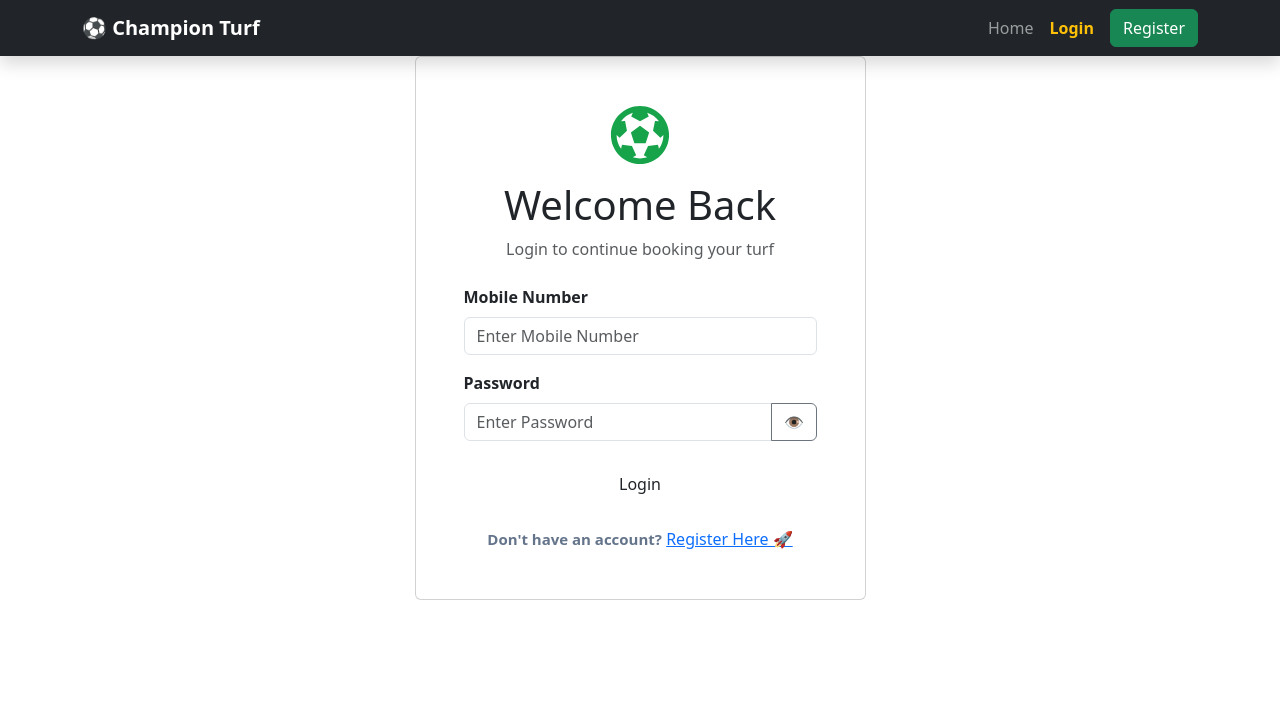
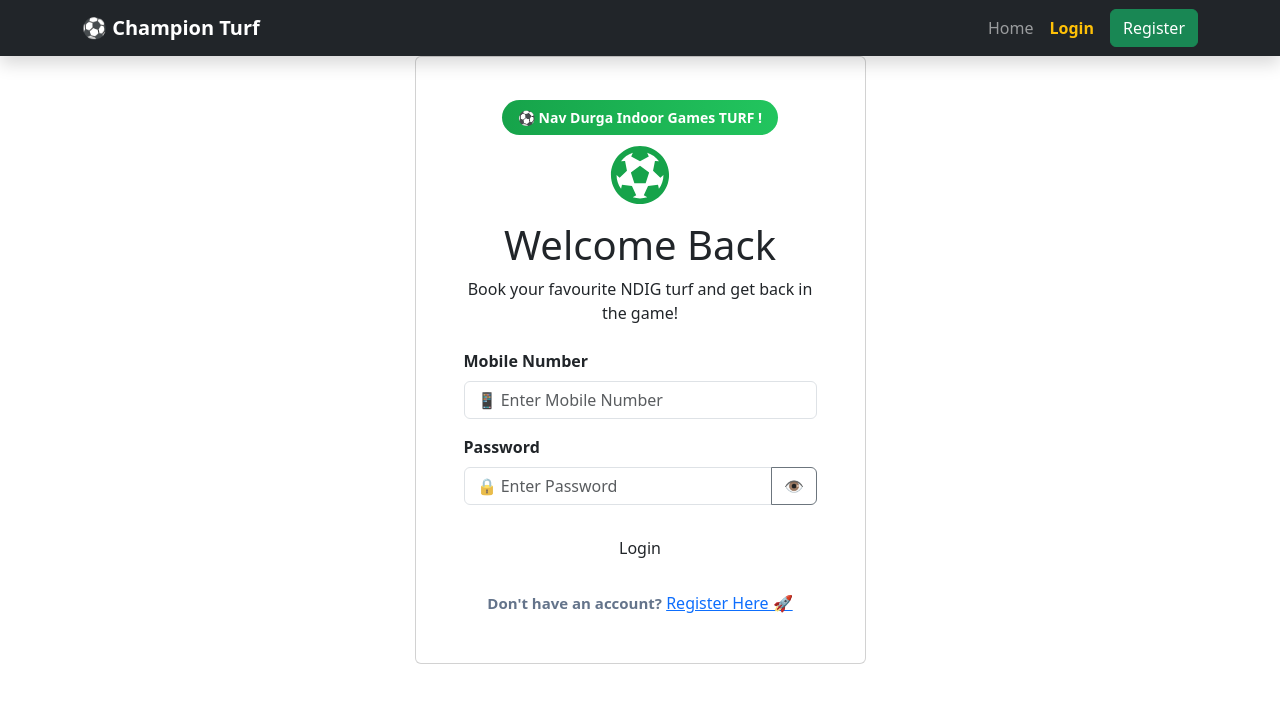
Before and after one commit to testingdp102/champion-turf-booking, a React (Vite) app in the folder frontend-new/: page /login in a window 1280 px wide. Shown: the top 702 px of the page. Built offline with nearby package versions, Linux system fonts and the light colour scheme.

Commit message:
Improve authentication page styling

```diff
--- a/frontend-new/src/pages/Login.jsx
+++ b/frontend-new/src/pages/Login.jsx
@@ -89,6 +89,24 @@ localStorage.setItem(
           <div className="col-12 col-sm-10 col-md-8 col-lg-5">
         <div className="card auth-card">
   <div className="card-body p-4 p-md-5">
+
+    {/* ADD THIS BLOCK */}
+    <div className="text-center mb-3">
+      <span
+        style={{
+          background:
+            "linear-gradient(90deg,#16a34a,#22c55e)",
+          color: "white",
+          padding: "8px 16px",
+          borderRadius: "30px",
+          fontWeight: "600",
+          fontSize: "14px",
+        }}
+      >
+        ⚽ Nav Durga Indoor Games TURF !
+      </span>
+    </div>
+
     <div className="text-center mb-4">
       <FaFutbol
         size={60}
@@ -100,9 +118,10 @@ localStorage.setItem(
         Welcome Back
       </h1>
 
-                  <p className="text-muted">
-                    Login to continue booking your turf
+      <p className="auth-subtitle">
+        Book your favourite NDIG turf and get back in the game!
       </p>
+
     </div>
 
                 {error && (
@@ -123,7 +142,7 @@ localStorage.setItem(
                       value={form.mobile}
                       onChange={handleChange}
                       maxLength={10}
-                      placeholder="Enter Mobile Number"
+                     placeholder="📱 Enter Mobile Number"
                       className="form-control auth-input"
                       required
                     />
@@ -144,7 +163,7 @@ localStorage.setItem(
                         name="password"
                         value={form.password}
                         onChange={handleChange}
-                        placeholder="Enter Password"
+                        placeholder="🔒 Enter Password"
                         className="form-control auth-input"
                         required
                       />
```
Lines whose indentation alone changed are shown as unchanged.
